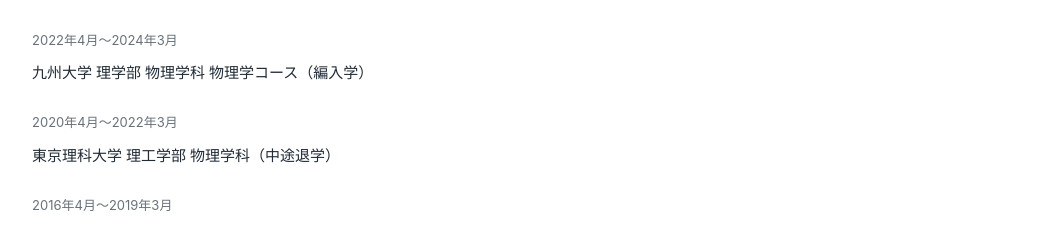
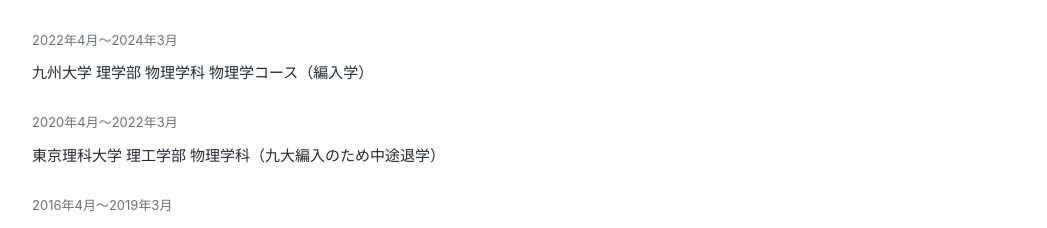
Before and after one commit to Hayatoku/Hayatoku.github.io, a plain HTML site: page profile.html in a window 1280 px wide. Shown: the part 2030-2258 px from the top of the page, without its empty margins (116-1163 px from the left). Drawn offline with Linux system fonts and the light colour scheme.

Commit message:
Update profile.html

```diff
--- a/profile.html
+++ b/profile.html
@@ -102,7 +102,7 @@
 </li>
 <li>
 <span class="meta">2020年4月〜2022年3月</span>
-<strong>東京理科大学 理工学部 物理学科（中途退学）</strong>
+<strong>東京理科大学 理工学部 物理学科（九大編入のため中途退学）</strong>
 </li>
 <li>
 <span class="meta">2016年4月〜2019年3月</span>
```
